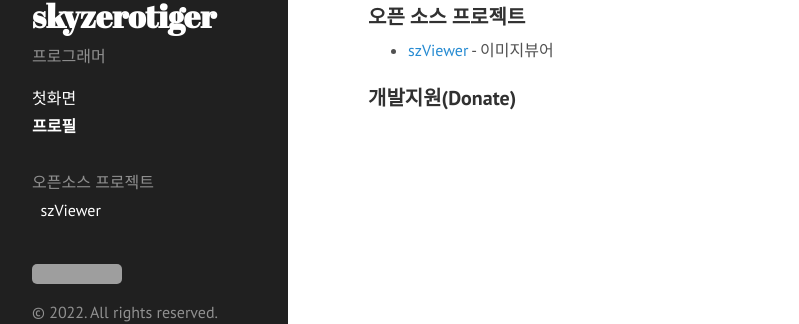
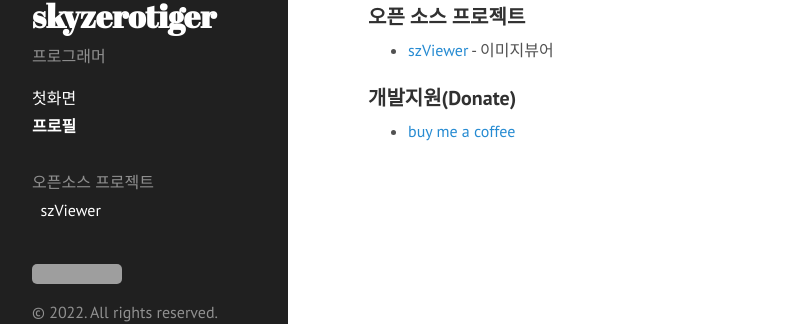
Before and after one commit to skyzerotiger/skyzerotiger.github.io, a Jekyll site: the page built from about.md, in a window 1280 px wide. Shown: the part 544-868 px from the top of the page, without its empty margins (0-799 px from the left). Built offline with Jekyll 4.4.1, drawn with Linux system fonts in a browser that asks for light colours; grey boxes are pictures that could not be loaded.

Commit message:
Update about.md

```diff
--- a/about.md
+++ b/about.md
@@ -15,4 +15,4 @@ title: 프로필
 
 
 ### 개발지원(Donate)
-<script type="text/javascript" src="https://cdnjs.buymeacoffee.com/1.0.0/button.prod.min.js" data-name="bmc-button" data-slug="skyzero" data-color="#50c53e" data-emoji=""  data-font="Poppins" data-text="Buy me a coffee" data-outline-color="#000000" data-font-color="#000000" data-coffee-color="#FFDD00" ></script>
+- [buy me a coffee](https://www.buymeacoffee.com/skyzero)
```
